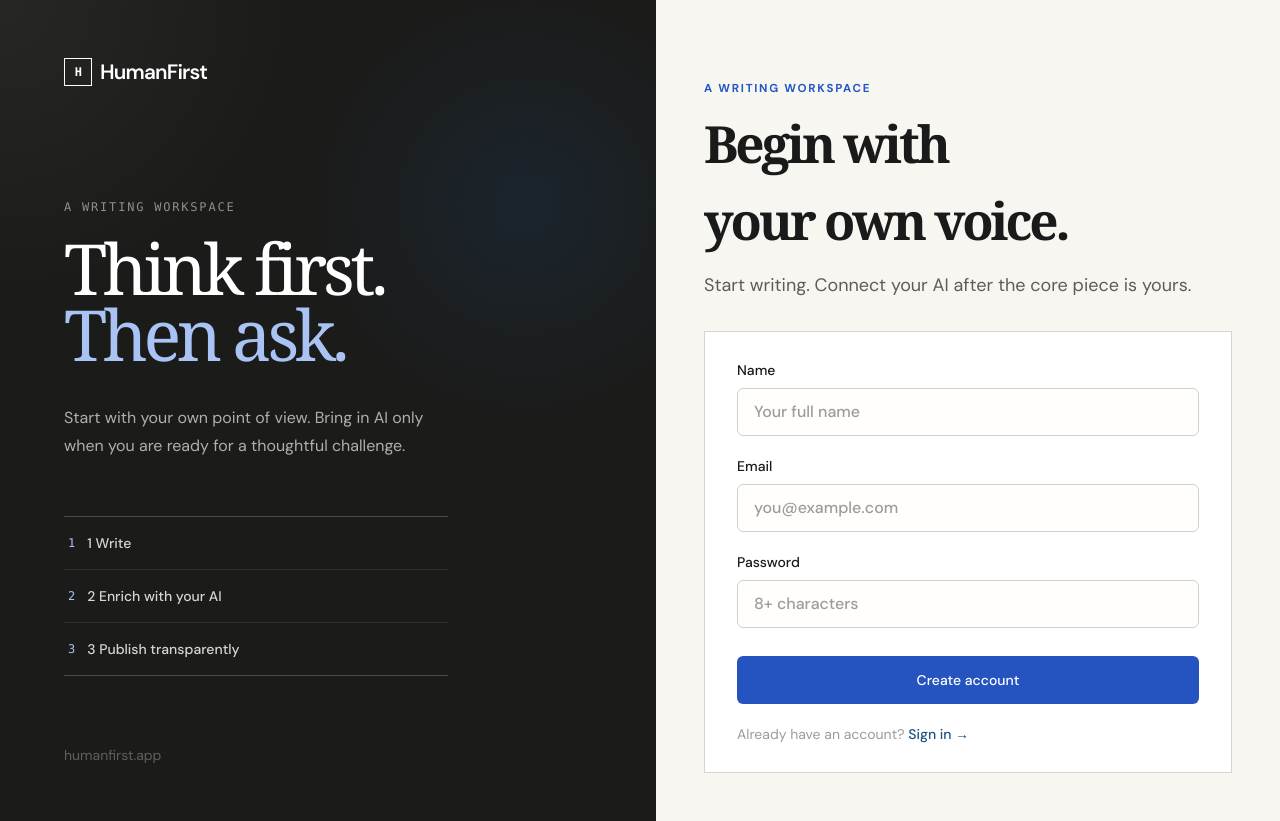
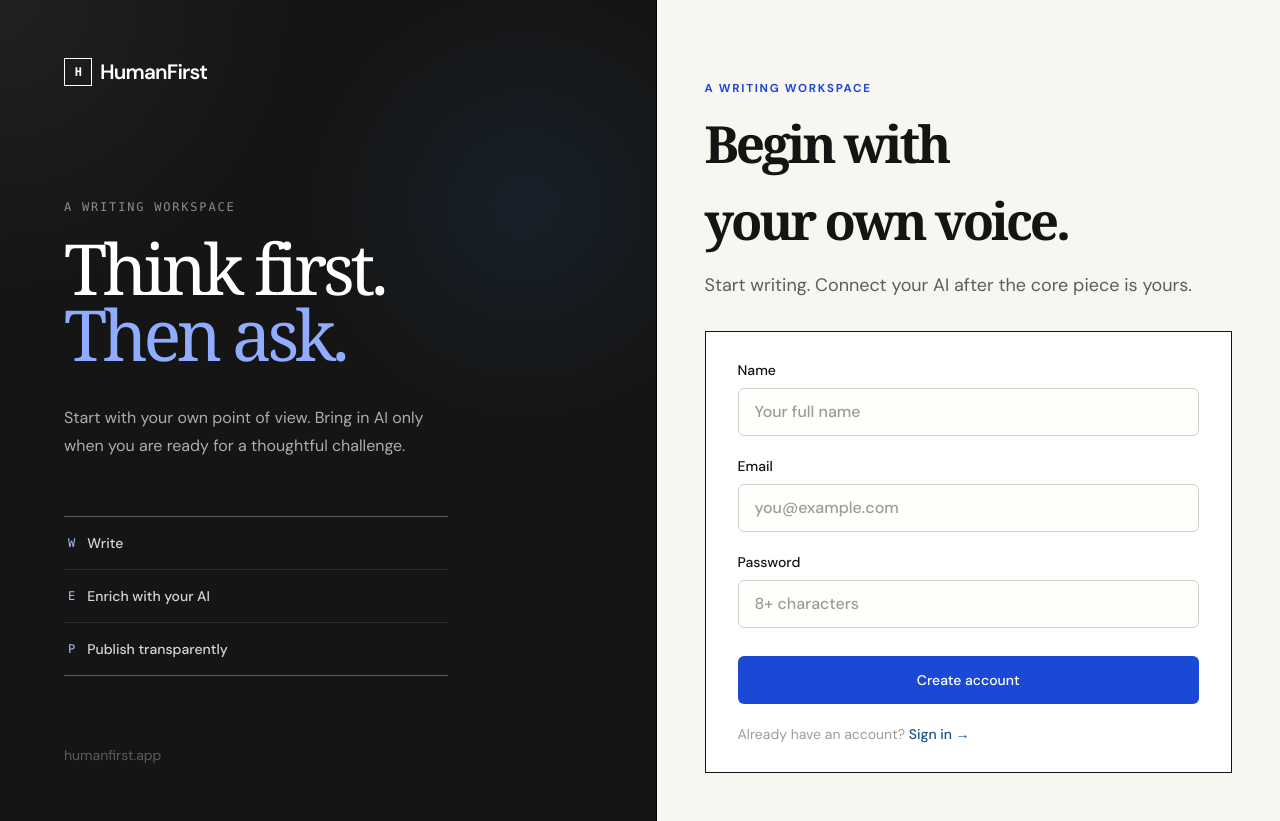
Before and after one commit to patilshraddhaa/HumanFirst, a React (Vite) app in the folder frontend/: page / in a window 1280 px wide. Built offline with nearby package versions, Linux system fonts and the light colour scheme; no server answers.

Commit message:
feat: unify minimal neobrutalist interface

```diff
--- a/frontend/src/components/LeftPanel.tsx
+++ b/frontend/src/components/LeftPanel.tsx
@@ -1,13 +1,13 @@
 export function LeftPanel() {
   return (
-    <aside className="relative hidden min-h-screen flex-1 overflow-hidden bg-[#1b1b1a] px-16 py-14 text-white lg:flex">
+    <aside className="relative hidden min-h-screen flex-1 overflow-hidden border-r border-black bg-[#151515] px-16 py-14 text-white lg:flex">
       <div className="relative z-10 flex max-w-xl flex-col">
         <p className="flex items-center gap-2 text-[1.3rem] font-semibold tracking-[-0.04em]"><span className="grid h-7 w-7 place-items-center border border-white font-mono text-xs">H</span>HumanFirst</p>
 
         <div className="mt-28">
           <p className="font-mono text-xs uppercase tracking-[0.15em] text-white/50">A writing workspace</p>
           <h1 className="mt-5 font-serif text-[4.4rem] font-medium leading-[0.94] tracking-[-0.06em] text-white">
-            Think first.<br /><span className="text-[#a9c3f5]">Then ask.</span>
+            Think first.<br /><span className="text-[#8facff]">Then ask.</span>
           </h1>
         </div>
 
@@ -15,11 +15,11 @@ export function LeftPanel() {
           Start with your own point of view. Bring in AI only when you are ready for a thoughtful challenge.
         </p>
 
-        <div className="mt-14 grid max-w-sm gap-0 border-y border-white/20">
+        <div className="mt-14 grid max-w-sm gap-0 border-y border-white/30">
           {[
-            "1 Write",
-            "2 Enrich with your AI",
-            "3 Publish transparently",
+            "Write",
+            "Enrich with your AI",
+            "Publish transparently",
           ].map((label) => (
             <div
               key={label}
--- a/frontend/src/components/Topbar.tsx
+++ b/frontend/src/components/Topbar.tsx
@@ -17,7 +17,7 @@ export function Topbar({
   connected,
 }: TopbarProps) {
   return (
-    <header className="sticky top-0 z-20 border-b border-border bg-[#f7f6f1]/90 backdrop-blur">
+    <header className="sticky top-0 z-20 border-b border-border bg-[#ebeae4]/90 backdrop-blur">
       <div className="mx-auto flex h-[4.5rem] max-w-[1160px] items-center justify-between gap-4 px-6 lg:px-12">
         <div className="flex items-center gap-5">
           <Link
--- a/frontend/src/components/ui/badge.tsx
+++ b/frontend/src/components/ui/badge.tsx
@@ -1,6 +1,6 @@
 import * as React from "react";
 import { cva, type VariantProps } from "class-variance-authority";
 import { cn } from "../shared/utils";
-const badgeVariants = cva("inline-flex items-center rounded-full border px-2.5 py-0.5 text-xs font-semibold transition-colors", { variants: { variant: { default: "border-transparent bg-primary text-primary-foreground", secondary: "border-transparent bg-secondary text-secondary-foreground", outline: "text-foreground", human: "border-transparent bg-[hsl(14_64%_91%)] text-[hsl(14_46%_25%)]", ai: "border-transparent bg-[hsl(254_37%_91%)] text-[hsl(254_30%_32%)]" } }, defaultVariants: { variant: "default" } });
+const badgeVariants = cva("inline-flex items-center rounded-none border border-foreground px-2 py-1 font-mono text-[0.65rem] font-medium uppercase tracking-[0.08em]", { variants: { variant: { default: "bg-primary text-primary-foreground", secondary: "bg-secondary text-secondary-foreground", outline: "text-foreground", human: "bg-[#c8d8c8] text-foreground", ai: "bg-[#f2c6b7] text-foreground" } }, defaultVariants: { variant: "default" } });
 function Badge({ className, variant, ...props }: React.HTMLAttributes<HTMLDivElement> & VariantProps<typeof badgeVariants>) { return <div className={cn(badgeVariants({ variant }), className)} {...props} />; }
 export { Badge, badgeVariants };
--- a/frontend/src/components/ui/button.tsx
+++ b/frontend/src/components/ui/button.tsx
@@ -5,19 +5,19 @@ import { cva, type VariantProps } from "class-variance-authority";
 import { cn } from "../shared/utils";
 
 const buttonVariants = cva(
-  "inline-flex items-center justify-center whitespace-nowrap rounded-md text-sm font-medium transition-all focus-visible:outline-none focus-visible:ring-2 focus-visible:ring-ring focus-visible:ring-offset-2 disabled:pointer-events-none disabled:opacity-50",
+  "inline-flex items-center justify-center whitespace-nowrap rounded-none border border-foreground text-sm font-medium transition-all focus-visible:outline-none focus-visible:ring-2 focus-visible:ring-ring focus-visible:ring-offset-2 disabled:pointer-events-none disabled:opacity-50 active:translate-x-[2px] active:translate-y-[2px]",
   {
     variants: {
       variant: {
-        default: "bg-primary text-primary-foreground hover:bg-primary/90",
-        secondary: "bg-secondary text-secondary-foreground hover:bg-secondary/80",
-        outline: "border border-input bg-background hover:bg-accent hover:text-accent-foreground",
+        default: "bg-primary text-primary-foreground shadow-[3px_3px_0_#151515] hover:bg-primary/90",
+        secondary: "bg-secondary text-secondary-foreground shadow-[3px_3px_0_#151515] hover:bg-secondary/80",
+        outline: "border border-input bg-background shadow-[3px_3px_0_#151515] hover:bg-accent hover:text-accent-foreground",
         ghost: "hover:bg-accent hover:text-accent-foreground",
         destructive: "bg-destructive text-white hover:bg-destructive/90",
       },
       size: {
         default: "h-11 px-5 py-2",
-        sm: "h-9 rounded-md px-3",
+        sm: "h-9 px-3",
         lg: "h-12 px-7",
         icon: "h-10 w-10",
       },
--- a/frontend/src/components/ui/card.tsx
+++ b/frontend/src/components/ui/card.tsx
@@ -1,7 +1,7 @@
 import * as React from "react";
 import { cn } from "../shared/utils";
 
-const Card = React.forwardRef<HTMLDivElement, React.HTMLAttributes<HTMLDivElement>>(({ className, ...props }, ref) => <div ref={ref} className={cn("rounded-lg border border-border bg-card text-card-foreground", className)} {...props} />);
+const Card = React.forwardRef<HTMLDivElement, React.HTMLAttributes<HTMLDivElement>>(({ className, ...props }, ref) => <div ref={ref} className={cn("rounded-none border border-border bg-card text-card-foreground", className)} {...props} />);
 Card.displayName = "Card";
 const CardHeader = React.forwardRef<HTMLDivElement, React.HTMLAttributes<HTMLDivElement>>(({ className, ...props }, ref) => <div ref={ref} className={cn("flex flex-col space-y-1.5 p-6", className)} {...props} />);
 CardHeader.displayName = "CardHeader";
--- a/frontend/src/index.css
+++ b/frontend/src/index.css
@@ -6,31 +6,31 @@
 
 @layer base {
   :root {
-    --background: 48 22% 96%;
-    --foreground: 120 3% 10%;
+    --background: 48 12% 92%;
+    --foreground: 0 0% 8%;
     --card: 0 0% 100%;
-    --card-foreground: 120 3% 10%;
-    --primary: 222 68% 45%;
+    --card-foreground: 0 0% 8%;
+    --primary: 225 78% 47%;
     --primary-foreground: 0 0% 100%;
-    --secondary: 207 32% 92%;
-    --secondary-foreground: 120 3% 10%;
-    --muted: 48 13% 92%;
-    --muted-foreground: 120 2% 42%;
-    --accent: 18 51% 90%;
-    --accent-foreground: 18 45% 27%;
-    --border: 48 9% 82%;
-    --input: 48 9% 82%;
-    --ring: 222 68% 45%;
+    --secondary: 50 72% 79%;
+    --secondary-foreground: 0 0% 8%;
+    --muted: 48 11% 86%;
+    --muted-foreground: 0 0% 38%;
+    --accent: 15 76% 82%;
+    --accent-foreground: 0 0% 8%;
+    --border: 0 0% 8%;
+    --input: 0 0% 8%;
+    --ring: 225 78% 47%;
     font-family: "DM Sans", sans-serif;
-    color: #191a19;
-    background: #f7f6f1;
+    color: #151515;
+    background: #ebeae4;
   }
 
   body {
     margin: 0;
     min-width: 320px;
     min-height: 100vh;
-    background: #f7f6f1;
+    background: #ebeae4;
   }
 
   * {
@@ -69,7 +69,9 @@
 @layer components {
   .hf-page {
     min-height: 100vh;
-    background: #f7f6f1;
+    background-color: #ebeae4;
+    background-image: linear-gradient(rgba(21, 21, 21, 0.06) 1px, transparent 1px), linear-gradient(90deg, rgba(21, 21, 21, 0.06) 1px, transparent 1px);
+    background-size: 32px 32px;
   }
 
   .hf-kicker {
@@ -77,7 +79,7 @@
     font-weight: 700;
     letter-spacing: 0.15em;
     text-transform: uppercase;
-    color: #2457c5;
+    color: #1e49d3;
   }
 
   .hf-progress {
--- a/frontend/src/routes/dashboard/DashboardPage.tsx
+++ b/frontend/src/routes/dashboard/DashboardPage.tsx
@@ -57,7 +57,7 @@ export function DashboardPage() {
           type="button"
           onClick={handleCreateDraft}
           disabled={createDraft.isPending}
-          className="inline-flex h-10 items-center justify-center rounded-md bg-primary px-4 text-sm font-medium text-primary-foreground transition disabled:cursor-not-allowed"
+          className="inline-flex h-10 items-center justify-center border border-foreground bg-primary px-4 text-sm font-medium text-primary-foreground shadow-[3px_3px_0_#151515] transition disabled:cursor-not-allowed"
         >
           <Plus className="mr-1.5 h-4 w-4" />{createDraft.isPending ? "Creating..." : "New draft"}
         </button>
@@ -94,7 +94,7 @@ export function DashboardPage() {
           </p>
         </div>
 
-        <div className="mt-10 grid gap-6 border-y border-border py-5 md:grid-cols-[1fr_16rem]">
+        <div className="mt-10 grid gap-6 border-y border-border bg-[#f7f6f1] px-5 py-5 md:grid-cols-[1fr_16rem]">
           <section>
             <p className="font-mono text-xs uppercase tracking-[0.14em] text-muted-foreground">A simple rule</p>
             <p className="mt-2 max-w-xl font-serif text-xl leading-8">Form your position before you ask AI to improve it.</p>
```
